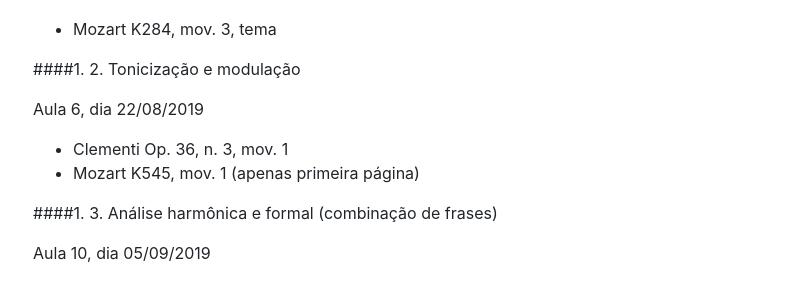
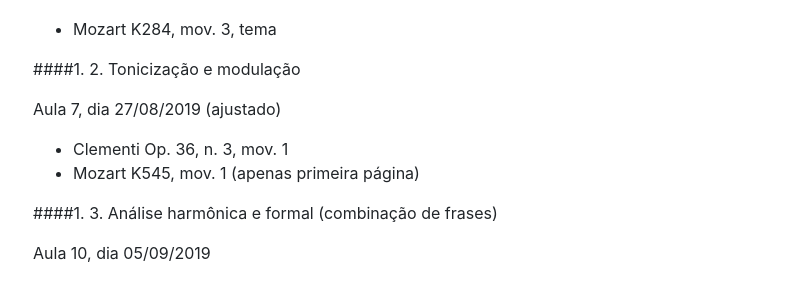
Before and after one commit to kroger/genosmus, a Jekyll site: the page built from _marcos/musa70.md, in a window 1280 px wide and 900 px high, scrolled down 2497 px. Shown: the part 161-446 px from the top of the window, without its empty margins (67-853 px from the left). Built offline with Jekyll 4.4.1, drawn with Linux system fonts in a browser that asks for light colours; the table of contents is made by our own code.

Commit message:
Ajuste no cronograma

```diff
--- a/_marcos/musa70.md
+++ b/_marcos/musa70.md
@@ -151,7 +151,7 @@ Aula 1, dia 06/08/2019
 
 ####1. 2. Tonicização e modulação
 
-Aula 6, dia 22/08/2019
+Aula 7, dia 27/08/2019 (ajustado)
 
 - Clementi Op. 36, n. 3, mov. 1
 - Mozart K545, mov. 1 (apenas primeira página)
```
